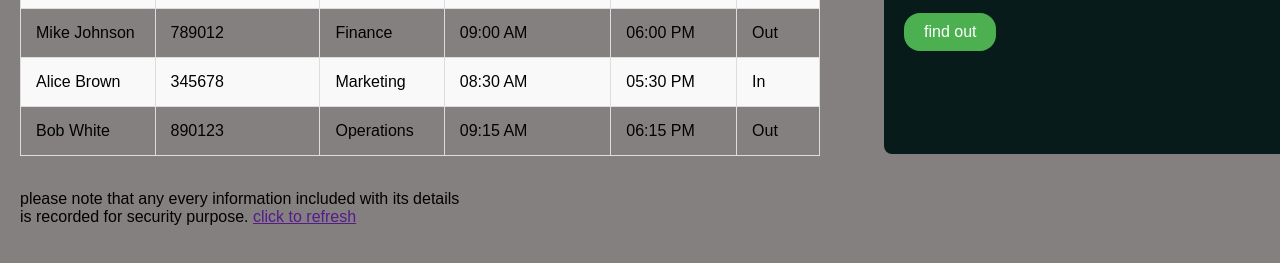
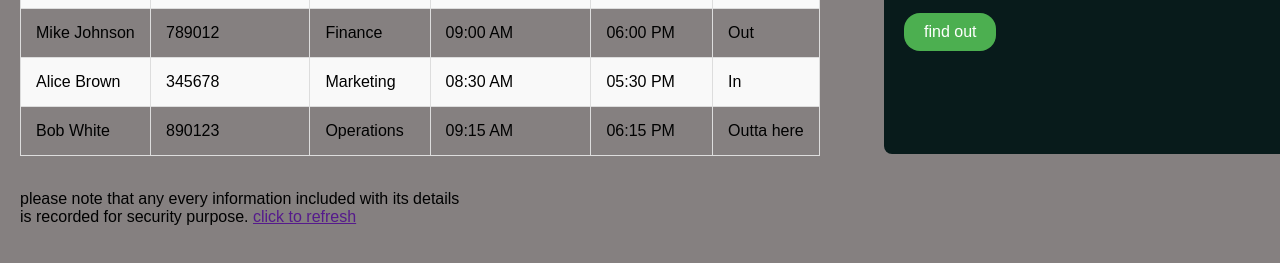
Before and after one commit to YungPharaoh65/Officce-Table, a plain HTML site: page index.html in a window 1280 px wide. Shown: the part 259-522 px from the top of the page. Drawn offline with Linux system fonts and the light colour scheme.

Commit message:
Update index.html

```diff
--- a/index.html
+++ b/index.html
@@ -123,7 +123,7 @@
           <td>Operations</td>
           <td>09:15 AM</td>
           <td>06:15 PM</td>
-          <td>Out</td>
+          <td>Outta here</td>
         </tr>
       </tbody>
     </table>
```
